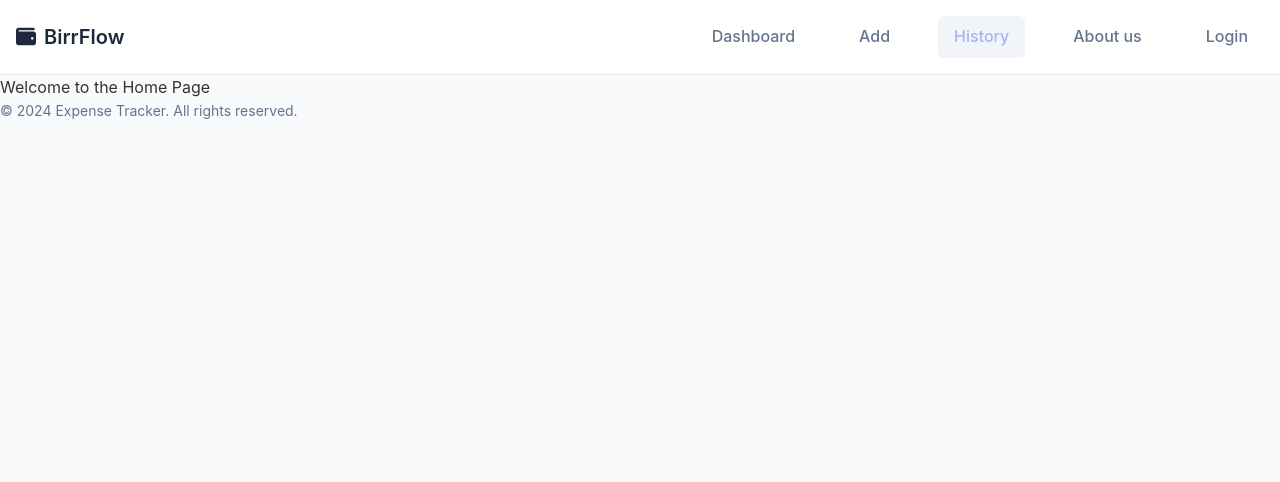
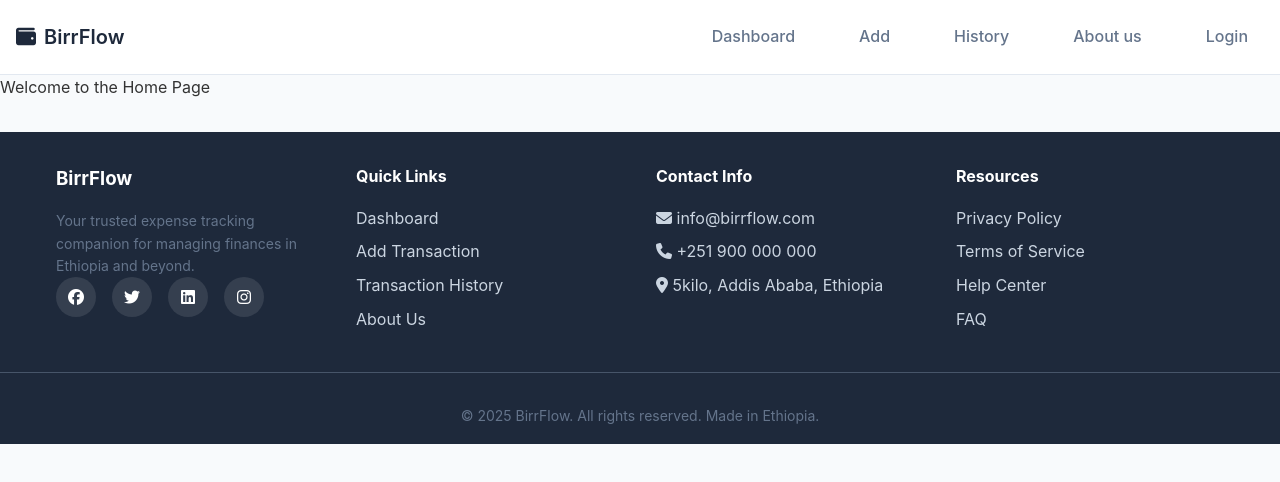
Before and after one commit to Mihret4204/Expense-Tracker-Website, a React (Vite) app in the folder frontend/: page / in a window 1280 px wide. Shown: the top 482 px of the page. Built offline with nearby package versions, Linux system fonts and the light colour scheme.

Commit message:
refactor: finalize layout and routing structure

```diff
--- a/frontend/src/App.jsx
+++ b/frontend/src/App.jsx
@@ -1,11 +1,17 @@
 import Layout from "./components/Layout";
 import Home from "./pages/Home.jsx";
+import { BrowserRouter, Routes, Route, Link } from "react-router-dom";
 function App(){
   return (
+    <BrowserRouter>
+    <Routes>
+      <Route  element={<Layout/>}>
+        <Route path="/" element={<Home/>}/>
+      </Route>
+    </Routes>
+    </BrowserRouter>
 
-    <Layout>
-      <Home/>
-    </Layout>
+
 
   )
 };
--- a/frontend/src/components/Footer.jsx
+++ b/frontend/src/components/Footer.jsx
@@ -1,8 +1,55 @@
+import '../styles/styles.css';
+import { Link } from 'react-router-dom';
 function Footer() {
   return (
-    <footer>
-      <p>© 2024 Expense Tracker. All rights reserved.</p>
+    <footer className="footer">
+        <div className="footer-content">
+            <div className="footer-section">
+                <h3>BirrFlow</h3>
+                <p>Your trusted expense tracking companion for managing finances in Ethiopia and beyond.</p>
+                <div className="social-links">
+                    <Link to="/"><i className="fab fa-facebook"></i></Link>
+                    <Link to="/"><i className="fab fa-twitter"></i></Link>
+                    <Link to="/"><i className="fab fa-linkedin"></i></Link>
+                    <Link to="/"><i className="fab fa-instagram"></i></Link>
+                </div>
+            </div>
+
+            <div className="footer-section">
+                <h4>Quick Links</h4>
+                <ul>
+                    <li><Link to="/">Dashboard</Link></li>
+                    <li><Link to="/">Add Transaction</Link></li>
+                    <li><Link to="/">Transaction History</Link></li>
+                    <li><Link to="/">About Us</Link></li>
+                </ul>
+            </div>
+
+            <div className="footer-section">
+                <h4>Contact Info</h4>
+                <ul>
+                    <li><i className="fas fa-envelope"></i> info@birrflow.com</li>
+                    <li><i className="fas fa-phone"></i> +251 900 000 000</li>
+                    <li><i className="fas fa-map-marker-alt"></i> 5kilo, Addis Ababa, Ethiopia</li>
+                </ul>
+            </div>
+
+            <div className="footer-section">
+                <h4>Resources</h4>
+                <ul>
+                    <li><Link to="/">Privacy Policy</Link></li>
+                    <li><Link to="/">Terms of Service</Link></li>
+                    <li><Link to="/">Help Center</Link></li>
+                    <li><Link to="/">FAQ</Link></li>
+                </ul>
+            </div>
+        </div>
+
+        <div className="footer-bottom">
+            <p>&copy; 2025 BirrFlow. All rights reserved. Made in Ethiopia.</p>
+        </div>
     </footer>
+
   );
 };
 export default Footer;
--- a/frontend/src/components/Header.jsx
+++ b/frontend/src/components/Header.jsx
@@ -1,4 +1,5 @@
 import  '../styles/styles.css';
+import { Link } from 'react-router-dom';
 function Header(){
     return(
         <>
@@ -8,11 +9,11 @@ function Header(){
             <span>BirrFlow</span>
         </div>
         <div className="nav-links">
-            <a href="#">Dashboard</a>
-            <a href="#">Add</a>
-            <a href="#" class="active">History</a>
-            <a href="#">About us</a>
-            <a href="#">Login</a>
+            <Link to="/">Dashboard</Link>
+            <Link to="/">Add</Link>
+            <Link to="/">History</Link>
+            <Link to="/">About us</Link>
+            <Link to="/">Login</Link>
         </div>
         </nav>
         </>
--- a/frontend/src/components/Layout.jsx
+++ b/frontend/src/components/Layout.jsx
@@ -1,11 +1,12 @@
 import Header from './Header.jsx';
 import Footer from './Footer.jsx';
-function Layout({children}) {
+import {Outlet} from 'react-router-dom';
+function Layout() {
     return (
         <>
         <Header/>
         <main>
-            {children}
+            <Outlet/>
         </main>
         <Footer/>
         </>
```
